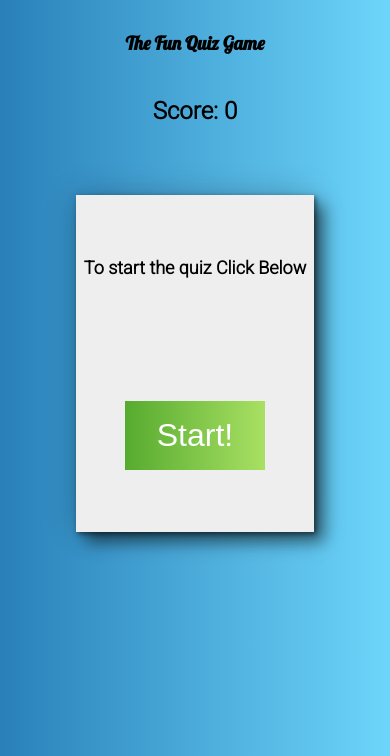
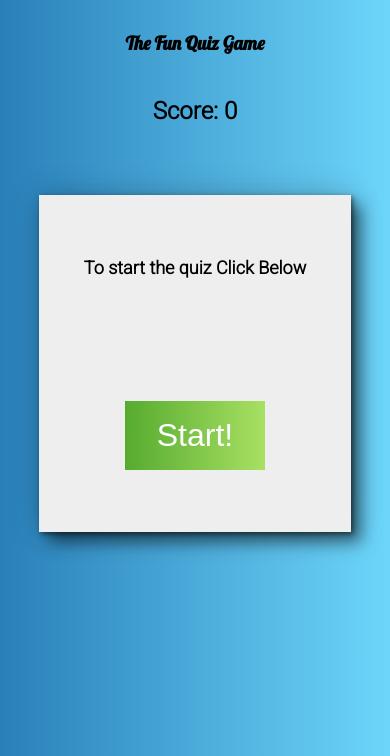
Before and after one commit to jamieTardi/my-quiz-app, a plain HTML site: page index.html in a window 390 px wide. Shown: the part 88-844 px from the top of the page. Drawn offline with Linux system fonts and the light colour scheme.

Commit message:
vw adjust

```diff
--- a/styles/style.scss
+++ b/styles/style.scss
@@ -211,6 +211,7 @@ z-index: 2;
     }
     .quiz-card{
         text-align: center;
+        min-width: 80vw;
         .question{
             font-size: 18px;
             padding: 0rem 0.5rem;
```
Also changed, not shown: styles/style.css, 1 other file.
